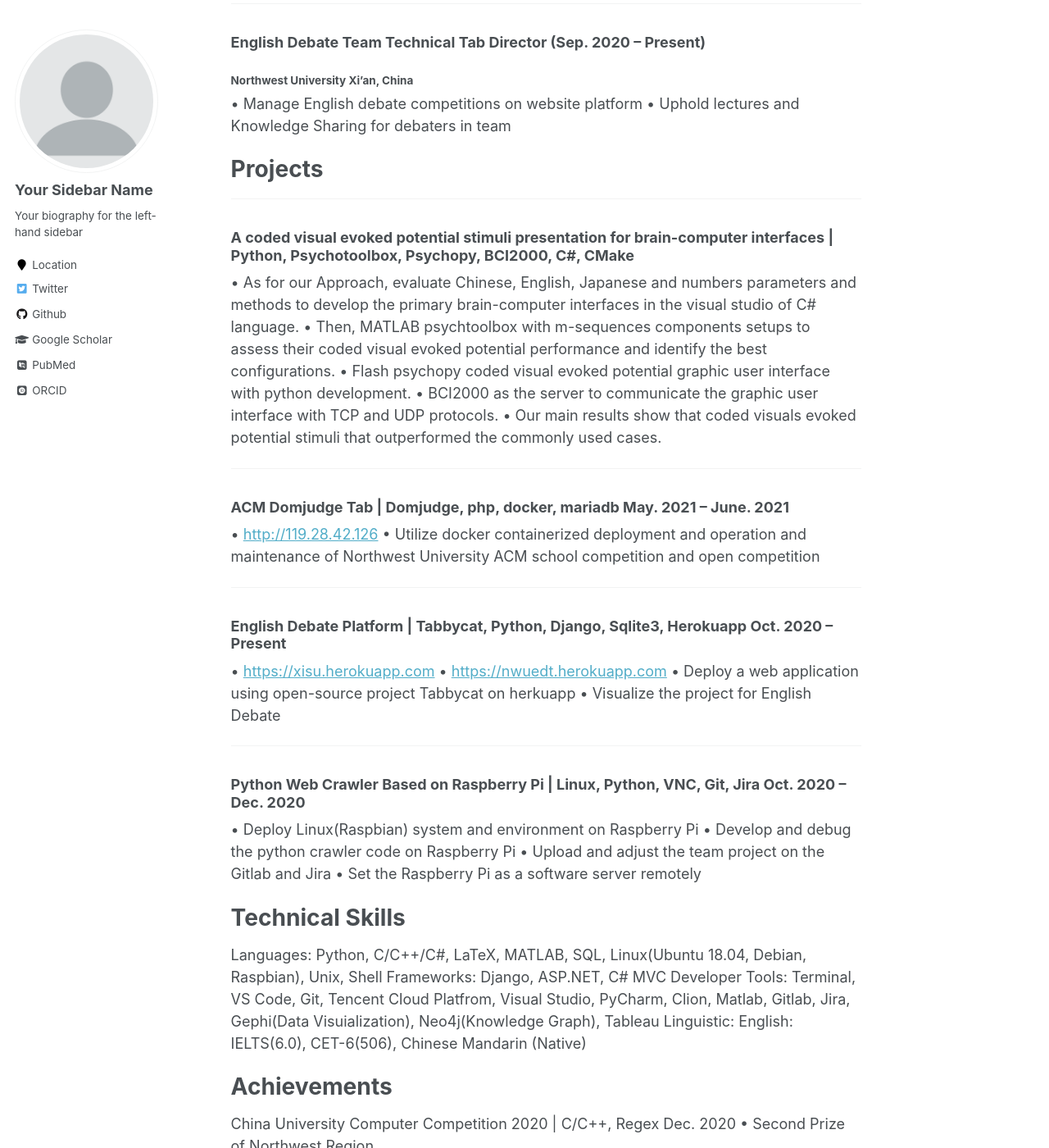
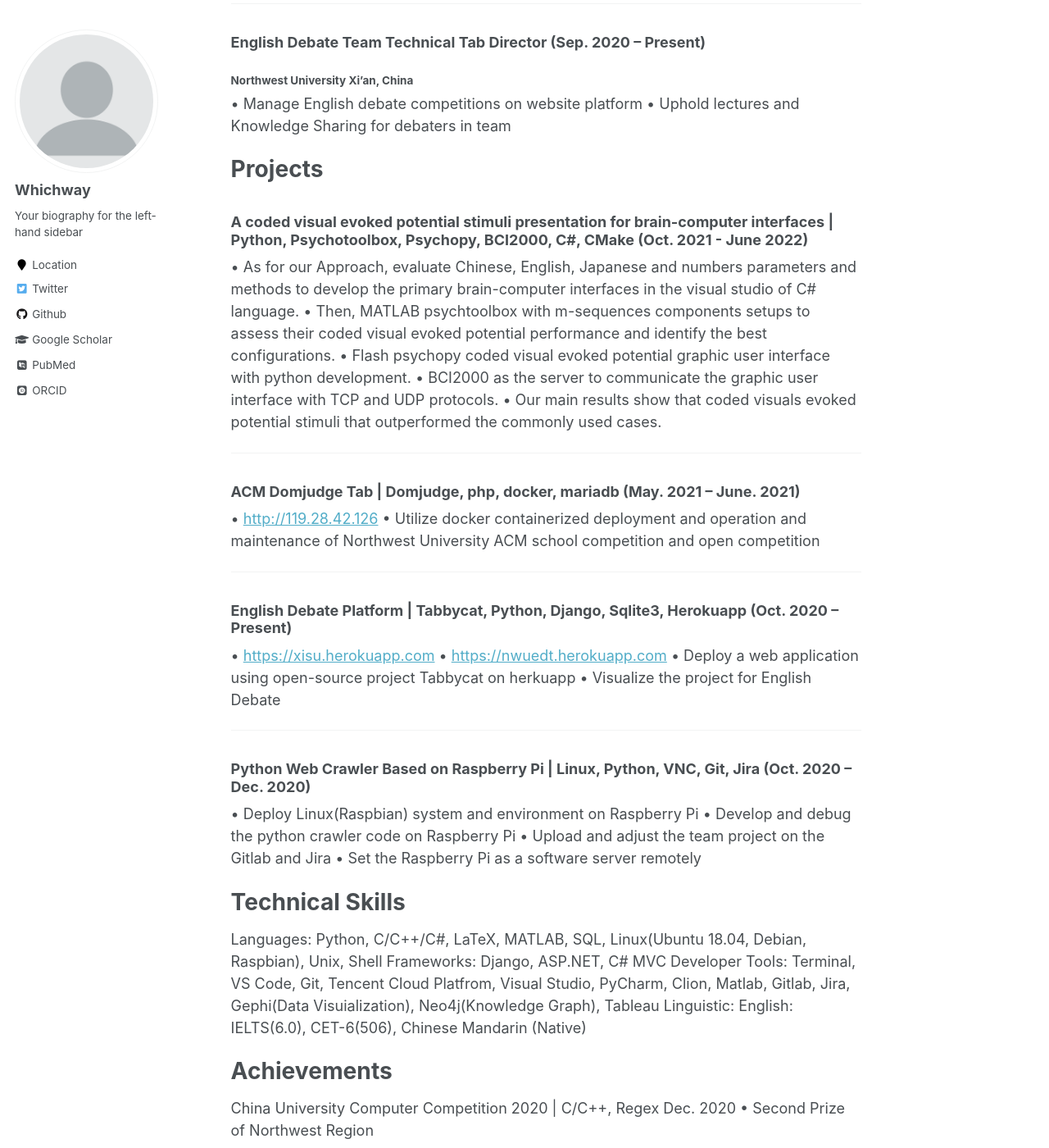
Before and after one commit to web4hangzai/web4hangzai.github.io, a Jekyll site: the page built from _pages/about.md, in a window 1280 px wide and 1400 px high, scrolled down 2326 px. Shown: the whole window at 82% size. Built offline with Jekyll 4.4.1, drawn with Linux system fonts in a browser that asks for light colours; some web fonts are replaced; some of the changed text lies outside the part shown.

Commit message:
update config.yml

```diff
--- a/_config.yml
+++ b/_config.yml
@@ -7,13 +7,13 @@
 
 # Site Settings
 locale                   : "en-US"
-title                    : "Your Name / Site Title"
+title                    : "Whichway / Web4Hangzai"
 title_separator          : "-"
-name                     : &name "Your Name"
-description              : &description "personal description"
-url                      : https://academicpages.github.io # the base hostname & protocol for your site e.g. "https://mmistakes.github.io"
+name                     : &name "Whichway"
+description              : &description "Whichway"
+url                      : https://web4hangzai.github.io # the base hostname & protocol for your site e.g. "https://mmistakes.github.io"
 baseurl                  : "" # the subpath of your site, e.g. "/blog"
-repository               : "academicpages/academicpages.github.io"
+repository               : "web4hangzai/web4hangzai.github.io"
 teaser                   :  # filename of teaser fallback teaser image placed in /images/, .e.g. "500x300.png"
 breadcrumbs              : false # true, false (default)
 words_per_minute         : 160
@@ -80,7 +80,7 @@ analytics:
 
 # Site Author
 author:
-  name             : "Your Sidebar Name"
+  name             : "Whichway"
   avatar           : "profile.png"
   bio              : "Your biography for the left-hand sidebar"
   location         : "Location"
--- a/_pages/about.md
+++ b/_pages/about.md
@@ -85,7 +85,7 @@ Intern Experience
 
 ### Computer Association Chairman (Sep. 2020 – June 2021)
 
-##### Northwest University Xi’an, China
+##### Northwest University Xi'an, China
 
 
 • Lectures for association members of laptop troubleshooting, system reinstall and basic Linux knowledge
@@ -106,7 +106,7 @@ Intern Experience
 
 ### English Debate Team Technical Tab Director (Sep. 2020 – Present)
 
-##### Northwest University Xi’an, China
+##### Northwest University Xi'an, China
 
 
 • Manage English debate competitions on website platform
@@ -115,9 +115,7 @@ Intern Experience
 
 # Projects
 
----
-
-### A coded visual evoked potential stimuli presentation for brain-computer interfaces | Python, Psychotoolbox, Psychopy, BCI2000, C#, CMake
+### A coded visual evoked potential stimuli presentation for brain-computer interfaces | Python, Psychotoolbox, Psychopy, BCI2000, C#, CMake (Oct. 2021 - June 2022)
 
 • As for our Approach, evaluate Chinese, English, Japanese and numbers parameters and methods to develop the primary brain-computer interfaces in the visual studio of C# language.
 • Then, MATLAB psychtoolbox with m-sequences components setups to assess their coded visual evoked potential performance and identify the best configurations.
@@ -128,7 +126,7 @@ stimuli that outperformed the commonly used cases.
 
 ---
 
-### ACM Domjudge Tab | Domjudge, php, docker, mariadb May. 2021 – June. 2021
+### ACM Domjudge Tab | Domjudge, php, docker, mariadb (May. 2021 – June. 2021)
 
 
 • [http://119.28.42.126](http://119.28.42.126/public)
@@ -137,7 +135,7 @@ competition and open competition
 
 ---
 
-### English Debate Platform | Tabbycat, Python, Django, Sqlite3, Herokuapp Oct. 2020 – Present
+### English Debate Platform | Tabbycat, Python, Django, Sqlite3, Herokuapp (Oct. 2020 – Present)
 
 
 • [https://xisu.herokuapp.com](https://xisu.herokuapp.com)
@@ -147,7 +145,7 @@ competition and open competition
 
 ---
 
-### Python Web Crawler Based on Raspberry Pi | Linux, Python, VNC, Git, Jira Oct. 2020 – Dec. 2020
+### Python Web Crawler Based on Raspberry Pi | Linux, Python, VNC, Git, Jira (Oct. 2020 – Dec. 2020)
 
 
 • Deploy Linux(Raspbian) system and environment on Raspberry Pi
```
Also changed, not shown: other parts of _pages/about.md (+1 -1 lines).
